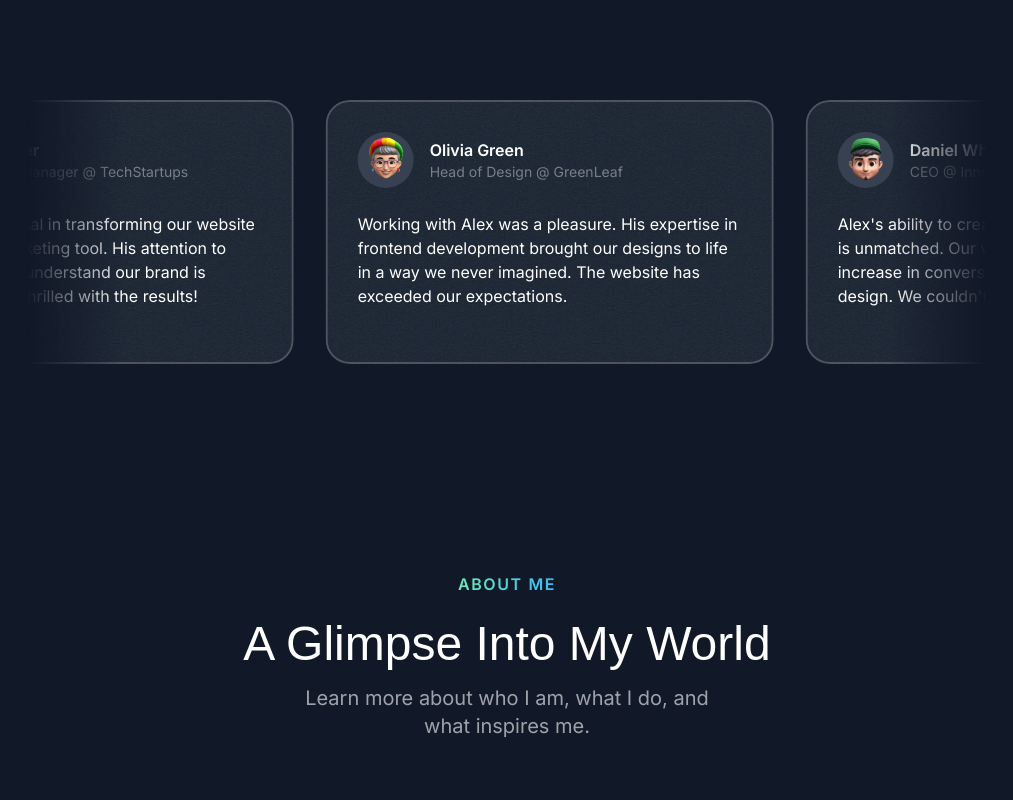
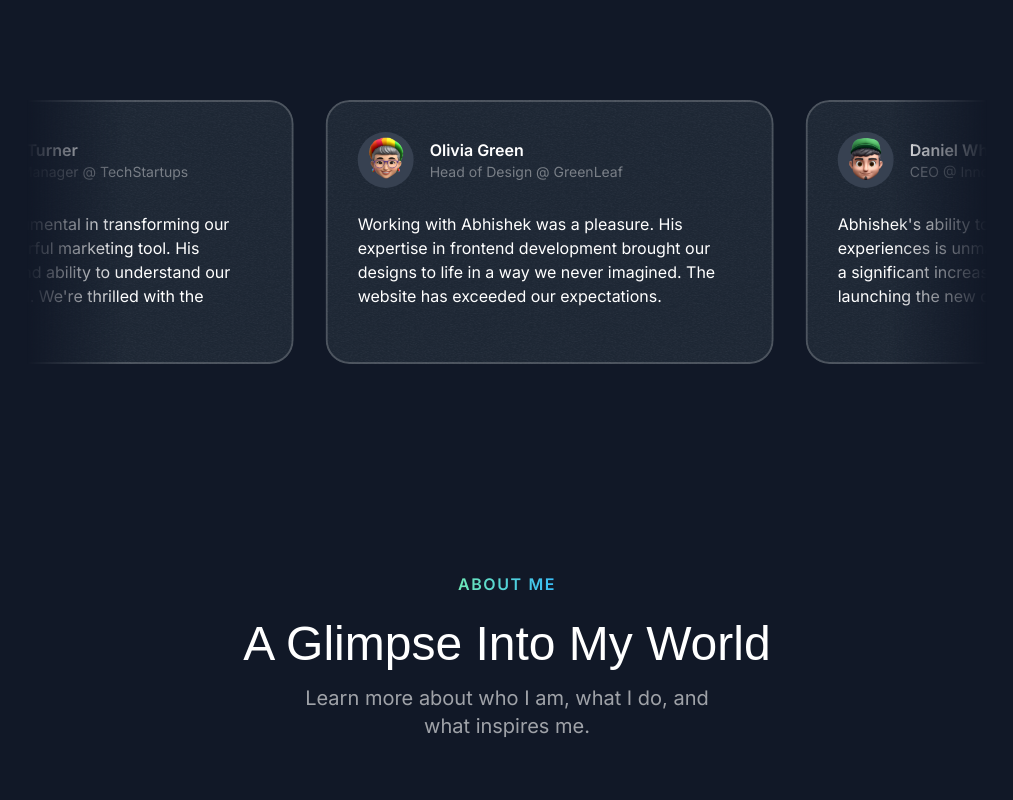
Before and after one commit to abhishekrajput6916/MyPortfolio, a Next.js app: page / in a window 1280 px wide. Shown: the part 3480-4280 px from the top of the page, without its empty margins (133-1146 px from the left). Built offline with nearby package versions, Linux system fonts and the light colour scheme; a web font is replaced by a local one.

Commit message:
added name

```diff
--- a/src/sections/Testimonials.tsx
+++ b/src/sections/Testimonials.tsx
@@ -10,33 +10,33 @@ import Card from "@/components/Card";
 
 const testimonials = [
   {
-    name: "Alex Turner",
+    name: "Abhishek Turner",
     position: "Marketing Manager @ TechStartups",
-    text: "Alex was instrumental in transforming our website into a powerful marketing tool. His attention to detail and ability to understand our brand is exceptional. We're thrilled with the results!",
+    text: "Abhishek was instrumental in transforming our website into a powerful marketing tool. His attention to detail and ability to understand our brand is exceptional. We're thrilled with the results!",
     avatar: memojiAvatar1,
   },
   {
     name: "Olivia Green",
     position: "Head of Design @ GreenLeaf",
-    text: "Working with Alex was a pleasure. His expertise in frontend development brought our designs to life in a way we never imagined. The website has exceeded our expectations.",
+    text: "Working with Abhishek was a pleasure. His expertise in frontend development brought our designs to life in a way we never imagined. The website has exceeded our expectations.",
     avatar: memojiAvatar2,
   },
   {
     name: "Daniel White",
     position: "CEO @ InnovateCo",
-    text: "Alex's ability to create seamless user experiences is unmatched. Our website has seen a significant increase in conversions since launching the new design. We couldn't be happier.",
+    text: "Abhishek's ability to create seamless user experiences is unmatched. Our website has seen a significant increase in conversions since launching the new design. We couldn't be happier.",
     avatar: memojiAvatar3,
   },
   {
     name: "Emily Carter",
     position: "Product Manager @ GlobalTech",
-    text: "Alex is a true frontend wizard. He took our complex product and transformed it into an intuitive and engaging user interface. We're already seeing positive feedback from our customers.",
+    text: "Abhishek is a true frontend wizard. He took our complex product and transformed it into an intuitive and engaging user interface. We're already seeing positive feedback from our customers.",
     avatar: memojiAvatar4,
   },
   {
     name: "Michael Brown",
     position: "Director of IT @ MegaCorp",
-    text: "Alex's work on our website has been nothing short of exceptional. He's a talented developer who is also a great communicator. We highly recommend him.",
+    text: "Abhishek's work on our website has been nothing short of exceptional. He's a talented developer who is also a great communicator. We highly recommend him.",
     avatar: memojiAvatar5,
   },
 ];
```
